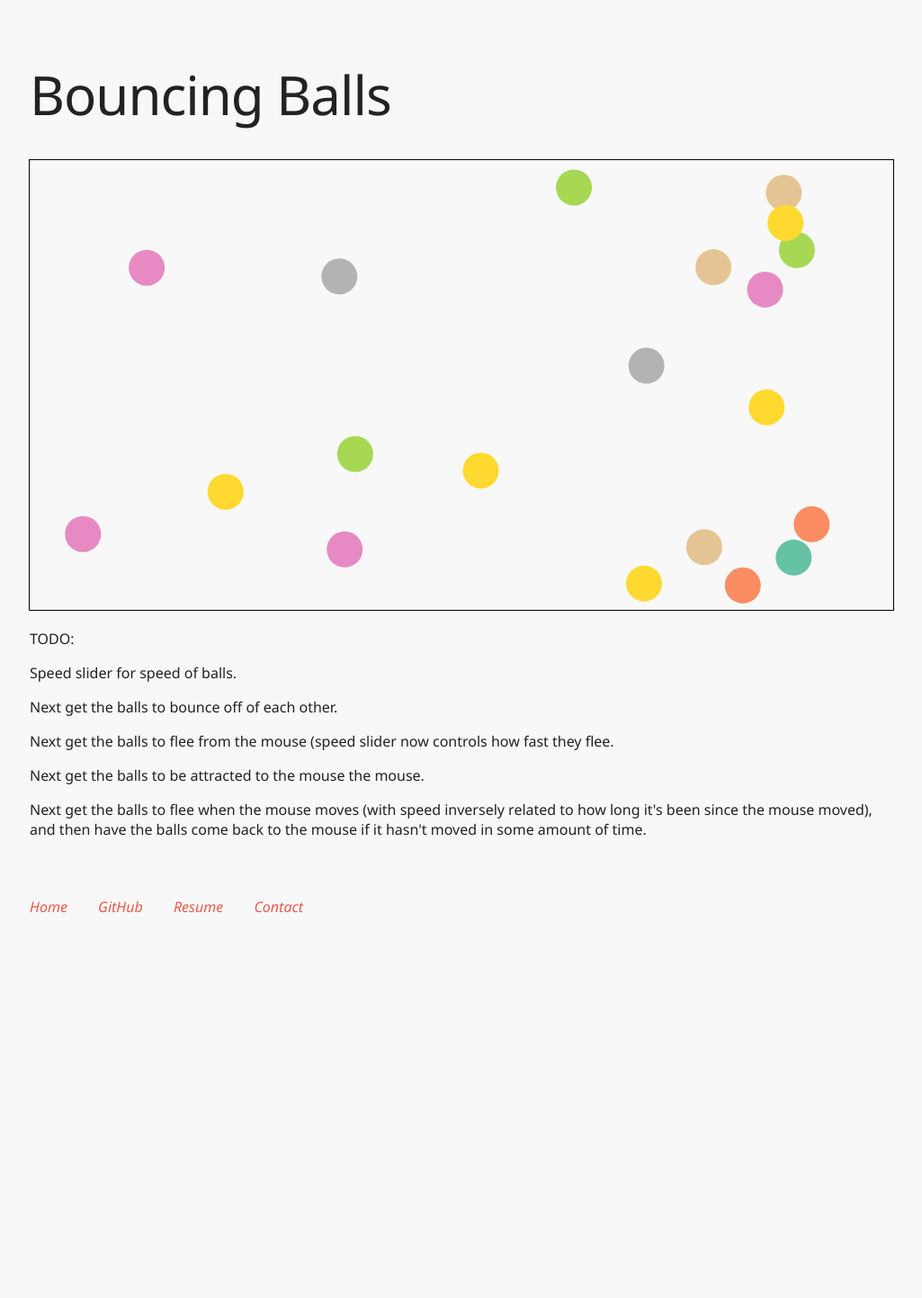
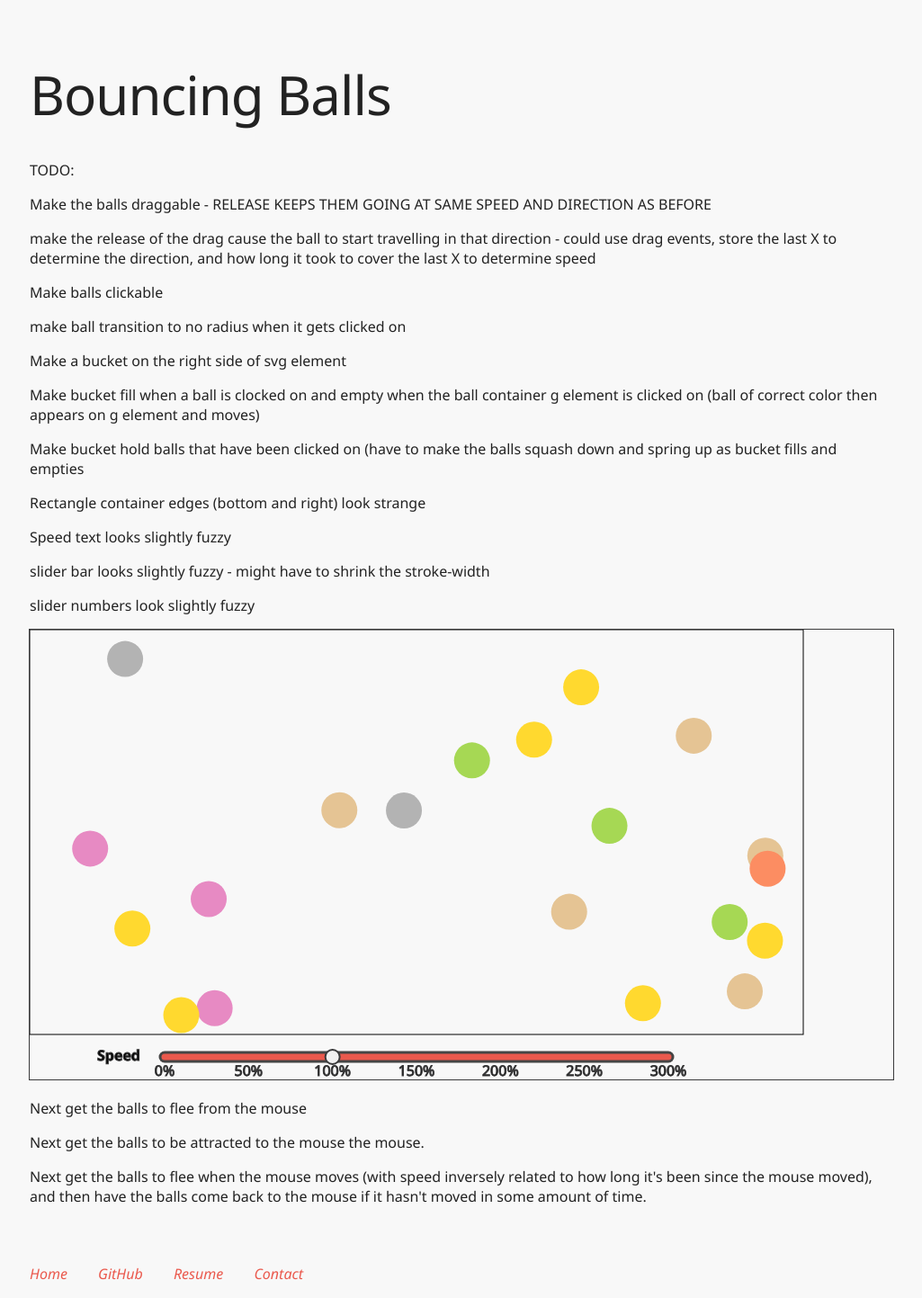
Before and after one commit to SimonCB765/VisiBull, a Flask app: template visi-bull/templates/demos/bouncing_balls.html in a window 1280 px wide. Shown: the whole page at 90% size, without its empty margins (127-1152 px from the left). Before the commit the page ends 1015 px from the top, so only its background shows below. Run offline with Flask 2, Linux system fonts and the light colour scheme; the template is opened without the code that fills it, so the values that code supplies are empty.

Commit message:
Added speed slider

```diff
--- a/visi-bull/static/css/demos/bouncing_balls.css
+++ b/visi-bull/static/css/demos/bouncing_balls.css
@@ -1,10 +1,19 @@
 /*
 Contents:
 _element    -> style declarations for all elements of a given type (html, body, table, all p tags etc.).
+_classes    -> style declarations for specific classes.
 */
 
 /*
 _element
 */
-svg {outline: thin solid black;}
-circle {stroke-width: 0}
+svg {outline: thin solid #3A3A3B;}
+
+/*
+_classes
+*/
+svg .ball {stroke-width: 0}
+svg .domain {fill : none; stroke : #454545; stroke-linecap : round; stroke-width : 13;}
+svg .halo {fill : none; stroke : #EA594D; stroke-linecap : round; stroke-width : 7;}
+svg .handle {fill : #F0F0F0; stroke : #3A3A3B; stroke-width : 2}
+svg .sliderBox {stroke : #3A3A3B;}
--- a/visi-bull/static/scripts/demos/bouncing_balls.js
+++ b/visi-bull/static/scripts/demos/bouncing_balls.js
@@ -1,31 +1,109 @@
-var ballRadius = 20;
-var ballDiameter = 2 * ballRadius;
-var numberOfBalls = 20;
-var ballSpeed = 5;
-var svgWidth = 960 - ballDiameter;
-var svgHeight = 500 - ballDiameter;
+var ballRadius = 20;  // The radius of the balls.
+var numberOfBalls = 20;  // The number of balls in the container.
+var baseBallSpeed = 5;  // The starting speed of the balls.
+var ballSpeedScaling = 1.0;  // The value by which to scale the balls speed (the user can alter this dynamically).
+var svgWidth = 960;  // The width of the SVG element.
+var svgHeight = 500;  // The height of the SVG element.
+var bucketGap = 100;  // The gap at the right of the SVG element for the ball bucket.
+var sliderGap = 50;  // The gap at the bottom of the SVG element for the slider.
+var containerWidth = svgWidth - bucketGap;  // The width of the container that will contain the balls.
+var containerHeight = svgHeight - sliderGap;  // The height of the container that will contain the balls.
 var colors = ["rgb(102,194,165)", "rgb(252,141,98)", "rgb(141,160,203)", "rgb(231,138,195)", "rgb(166,216,84)", "rgb(255,217,47)", "rgb(229,196,148)", "rgb(179,179,179)"];
 	// colors are 8 color set2 from color brewer http://colorbrewer2.org/#
 
+// Create the SVG element.
 var svg = create_SVG("div.content");
+
+// Create the container in which the balls will bounce around.
+var ballBox = svg.append("rect")
+	.classed("ballBox", true)
+	.attr("width", containerWidth)
+	.attr("height", containerHeight)
+	.style("fill-opacity", 0).style("stroke", "black");
+
+// Create the balls.
 var balls = initiliase_balls(svg);
+
+// Create the g element for holding the speed slider.
+var speedSliderBox = svg.append("g")
+	.classed("sliderBox", true)
+	.attr("transform", "translate(0," + containerHeight + ")");
+
+// Define the drag behaviour.
+var drag = d3.behavior.drag()
+	.origin(function(d) {return d;})
+	.on("drag", slider_drag_update);
+
+// Create the scale and axis for the speed slider.
+var sliderOffset = 150;
+var sliderMax = containerWidth - (2 * sliderOffset)
+var speedScale = d3.scale.linear()
+    .domain([0, 3])
+    .range([0, sliderMax])
+    .clamp(true);
+var speedScaleAxisFormat = d3.format("%");
+var speedScaleAxis = d3.svg.axis()
+	.scale(speedScale)
+	.orient("bottom")
+	.tickFormat(speedScaleAxisFormat)
+	.tickSize(0)
+	.tickPadding(10);
+var speedScaleAxisContainer = speedSliderBox.append("g")
+	.classed("xAxis", true)
+	.attr("transform", "translate(" + sliderOffset + "," + sliderGap / 2 + ")")
+	.call(speedScaleAxis)
+speedScaleAxisContainer.select(".domain")  // Select the path with the domain class that is created along with the axis.
+	.select(function() { return this.parentNode.appendChild(this.cloneNode(true)); })  // Clone the domain class path...
+    .attr("class", "halo");  // ...and set the class of the newly cloned path (enables the .domain to act as a little shadow around the .halo path).
+var speedSliderLabel = speedSliderBox.append("text")
+	.text("Speed")
+	.attr("x", sliderOffset / 2)
+	.attr("y", sliderGap / 2)
+	.style("font-weight", 700)
+	.style("dominant-baseline", "middle");
+
+// Add the speed slider handle.
+var handleRadius = 8;  // The radius of the circle used as the speed slider handle.
+var handle = speedScaleAxisContainer.append("circle")
+	.datum({"x" : 0, "y" : 0})
+	.classed("handle", true)
+	.attr("r", handleRadius)
+	.attr("cx", function(d) { return d.x; })
+	.attr("cy", function(d) { return d.y; })
+	.call(drag);
+handle.transition()  // Unnecessary intro transition.
+	.duration(1000)
+	.attr("cx", function(d) { d.x = speedScale(1); return d.x; });
+
+// Setup the loop to animate the balls.
 d3.timer(function()
 {
 	balls
-		.attr("cx", function(d) {d.x += (d.speed * Math.cos(d.angle * Math.PI)); if (d.x <= 0) {d.x = 0;} else if (d.x >= svgWidth) {d.x = svgWidth} return d.x;})  // Calculated using cos(x) = adj / hyp.
-		.attr("cy", function(d) {d.y += (d.speed * Math.sin(d.angle * Math.PI)); if (d.y <= 0) {d.y = 0;} else if (d.y >= svgHeight) {d.y = svgHeight} return d.y;})  // Calculated using sin(x) = opp / hyp.
-		.each(function(d) {if (d.x == 0 || d.x == svgWidth) {d.angle = 2 + (1 - d.angle);}})
-		.each(function(d) {if (d.y == 0 || d.y == svgHeight) {d.angle = 2 - d.angle}});
+		.attr("cx", function(d) {d.x += (d.speed * ballSpeedScaling * Math.cos(d.angle * Math.PI)); if (d.x <= ballRadius) {d.x = ballRadius;} else if (d.x >= containerWidth - ballRadius) {d.x = containerWidth - ballRadius} return d.x;})  // Calculated using cos(x) = adj / hyp.
+		.attr("cy", function(d) {d.y += (d.speed * ballSpeedScaling * Math.sin(d.angle * Math.PI)); if (d.y <= ballRadius) {d.y = ballRadius;} else if (d.y >= containerHeight - ballRadius) {d.y = containerHeight - ballRadius} return d.y;})  // Calculated using sin(x) = opp / hyp.
+		.each(function(d) {if (d.x == ballRadius || d.x == containerWidth - ballRadius) {d.angle = 2 + (1 - d.angle);}})
+		.each(function(d) {if (d.y == ballRadius || d.y == containerHeight - ballRadius) {d.angle = 2 - d.angle}});
 });
+
+function slider_drag_update(d)
+{
+	var sliderPos = d3.event.x;  // Current position of the slider handle relative to its container.
+
+	// Update the slider handle position.
+	d3.select(this)
+		.attr("cx", d.x = Math.max(0, Math.min(sliderMax, d3.event.x)));
+
+	// Update the value by which the speed is scaled.
+	ballSpeedScaling = speedScale.invert(d3.event.x);
+	console.log(ballSpeedScaling);
+}
 
 function create_SVG(selectionString)
 {
 	var containerDiv = d3.select(selectionString);
 	var svg = containerDiv.append("svg")
-		.attr("width", svgWidth + ballDiameter)
-		.attr("height", svgHeight + ballDiameter)
-		.append("g")
-		.attr("transform", "translate(" + ballRadius + "," + ballRadius + ")");
+		.attr("width", svgWidth)
+		.attr("height", svgHeight);
 	return svg;
 }
 
@@ -39,8 +117,8 @@ function initiliase_balls(svg)
 		{
 			invalidLoc = false;
 
-			var ballXLoc = Math.random() * svgWidth;
-			var ballYLoc = Math.random() * svgHeight;
+			var ballXLoc = Math.random() * containerWidth;
+			var ballYLoc = Math.random() * containerHeight;
 			for (var j = 0; j < ballData.length; j++)
 			{
 				var xDiff = ballXLoc - ballData[j].x;
@@ -54,13 +132,14 @@ function initiliase_balls(svg)
 		}
 		var ballColor = colors[Math.floor(Math.random() * colors.length)];
 		var ballDirection = Math.random() * 2
-		ballData.push({"x" : ballXLoc, "y" : ballYLoc, "color" : ballColor, "angle" : ballDirection, "speed" : ballSpeed});
+		ballData.push({"x" : ballXLoc, "y" : ballYLoc, "color" : ballColor, "angle" : ballDirection, "speed" : baseBallSpeed});
 	}
 
 	var balls = svg.selectAll("circle")
 		.data(ballData)
 		.enter()
 		.append("circle")
+		.classed("ball", true)
 		.attr("cx", function (d) { return d.x; })
 		.attr("cy", function (d) { return d.y; })
 		.attr("r", ballRadius)
--- a/visi-bull/templates/demos/bouncing_balls.html
+++ b/visi-bull/templates/demos/bouncing_balls.html
@@ -12,11 +12,20 @@
 
 {% block content %}
 <!--Block for including the content of the page within the div.content tag.-->
+<p>TODO:</p>
+<p>Make the balls draggable - RELEASE KEEPS THEM GOING AT SAME SPEED AND DIRECTION AS BEFORE</p>
+<p>make the release of the drag cause the ball to start travelling in that direction - could use drag events, store the last X to determine the direction, and how long it took to cover the last X to determine speed</p>
+<p>Make balls clickable</p>
+<p>make ball transition to no radius when it gets clicked on</p>
+<p>Make a bucket on the right side of svg element</p>
+<p>Make bucket fill when a ball is clocked on and empty when the ball container g element is clicked on (ball of correct color then appears on g element and moves)</p>
+<p>Make bucket hold balls that have been clicked on (have to make the balls squash down and spring up as bucket fills and empties</p>
+<p>Rectangle container edges (bottom and right) look strange</p>
+<p>Speed text looks slightly fuzzy</p>
+<p>slider bar looks slightly fuzzy - might have to shrink the stroke-width</p>
+<p>slider numbers look slightly fuzzy</p>
 <script type="text/javascript" src="{{ url_for('static', filename='scripts/demos/bouncing_balls.js') }}"></script>
-<p>TODO:</p>
-<p>Speed slider for speed of balls.</p>
-<p>Next get the balls to bounce off of each other.</p>
-<p>Next get the balls to flee from the mouse (speed slider now controls how fast they flee.</p>
+<p>Next get the balls to flee from the mouse</p>
 <p>Next get the balls to be attracted to the mouse the mouse.</p>
 <p>Next get the balls to flee when the mouse moves (with speed inversely related to how long it's been since the mouse moved), and
 then have the balls come back to the mouse if it hasn't moved in some amount of time.</p>
```
